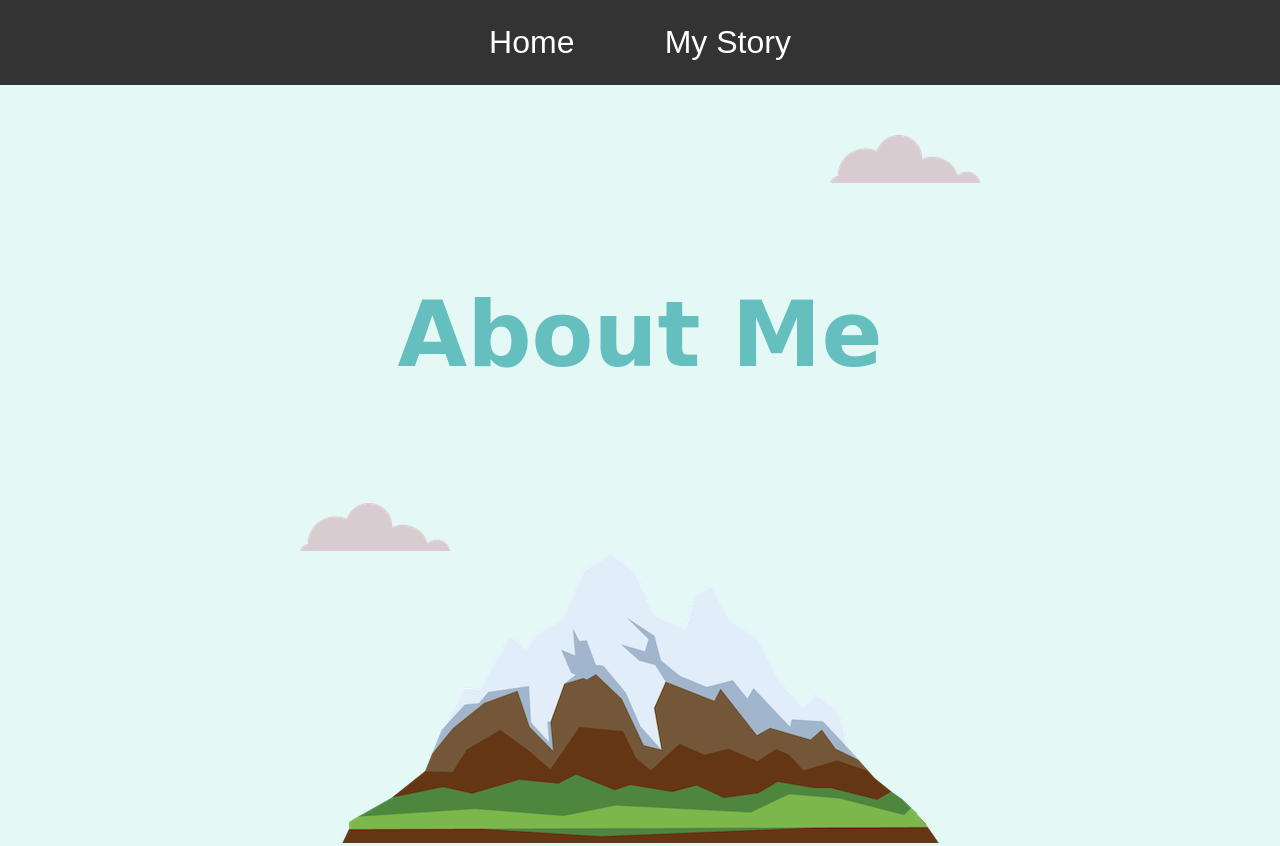
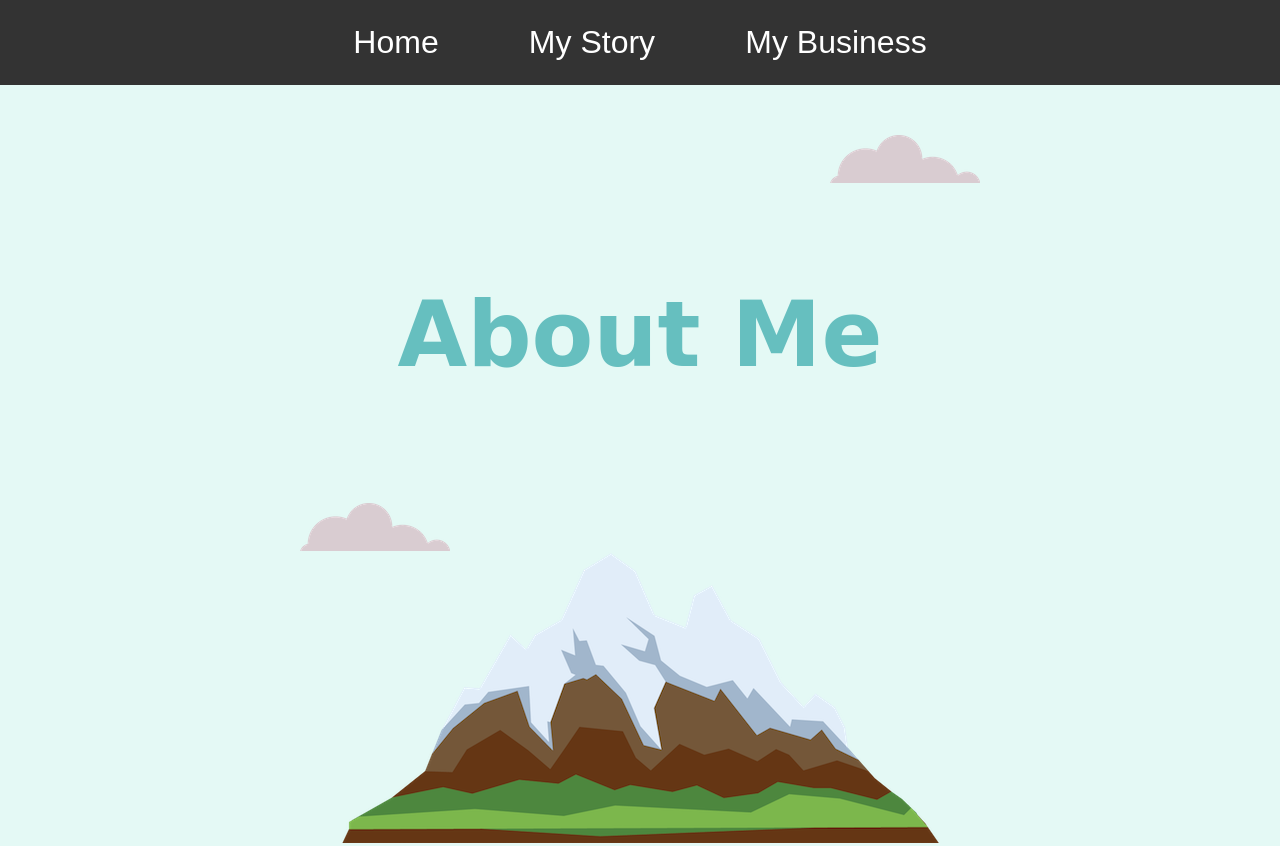
Before and after one commit to XinerLove/MyPersonalSite, a plain HTML site: page Story.html in a window 1280 px wide. Shown: the top 846 px of the page. Drawn offline with Linux system fonts and the light colour scheme.

Commit message:
Update Story.html
add a link to thrid page

```diff
--- a/Story.html
+++ b/Story.html
@@ -11,6 +11,7 @@
     <ul>
       <li><a href="index.html">Home</a></li>
       <li><a href="Story.html">My Story</a></li>
+      <li><a href="Business.html">My Business</a></li>
     </ul>
    </nav>
   <div class="top-container">
```
